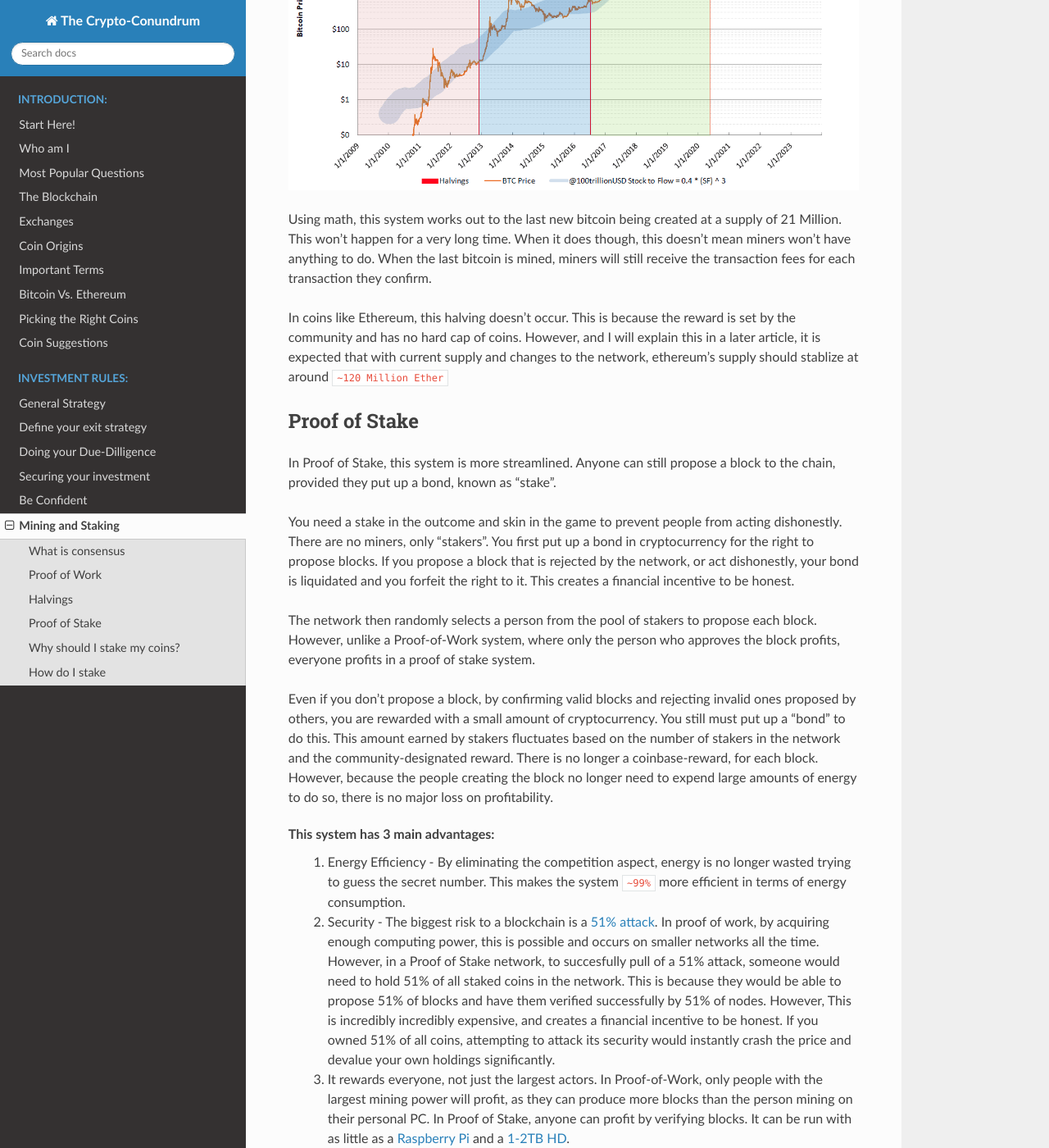
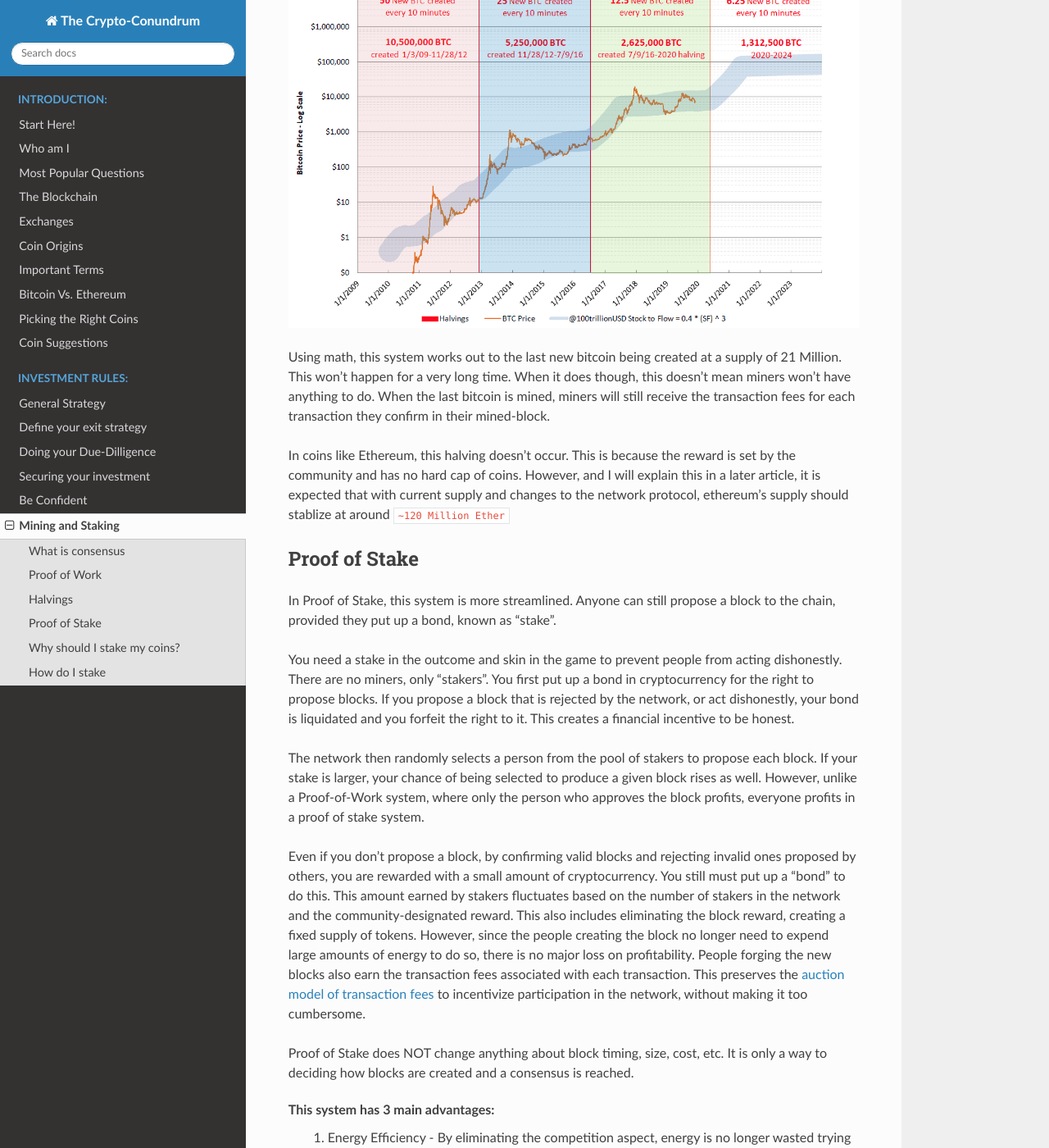
Before and after one commit to jhweintraub/the-crypto-conundrum, a Sphinx documentation site: the page built from docs/source/investment-strategies/staking.rst, in a window 1280 px wide and 1400 px high, scrolled down 2034 px. Shown: the whole window at 82% size. Built offline with Sphinx 7.4.7 and the Read the Docs theme 2.0.0, drawn with Linux system fonts in a browser that asks for light colours; some of the changed text lies outside the part shown.

Commit message:
grammar, spelling, and hyperlink fixes

```diff
--- a/docs/source/investment-strategies/staking.rst
+++ b/docs/source/investment-strategies/staking.rst
@@ -1,6 +1,6 @@
 Mining and Staking
 ======================
-If you've been on Coinbase, or any major exchange, you may have noticed an option presented to holders of certain coins known as "staking". This is a core concept for for ethereum and for many large cryptocurrencies. Hopefully, in this article you can get a new understanding of what staking is, how it works, and why you should do it.
+If you've been on Coinbase, or any major exchange, you may have noticed an option presented to holders of certain coins known as "staking". This is a core concept for for Ethereum and for many large cryptocurrencies. Hopefully, in this article you can get a new understanding of what staking is, how it works, and why you should do it.
 
 "Staking" is the term used for people participating in a `Proof-of-Stake based Cryptocurrency <https://ethereum.org/en/developers/docs/consensus-mechanisms/pos/>`_. This is a consensus algorithm that is used to run the network.
 
@@ -27,16 +27,19 @@
 
 Image Source: `3Blue1Brown <https://www.youtube.com/watch?v=bBC-nXj3Ng4&t=1130s>`_.
 
+
+*It is important to note, that when people talking about the energy usage associated with Bitcoin, it is the energy needed to run the computers, which must come from somewhere. As I write this (May 2021), most of that energy still comes from fossil fuels, which is environmentally very damaging. If we were to switch to entirely renewables to power these operations it would become less of an issue. The power consumption itself is worrying but the source is a larger concern in terms of environmentalism.*
+
 Halvings
 ---------
 
-This coinbase reward is present in all currencies, regardless of its consensus algorithm. However, in coins like bitcoin, the value can change. In Bitcoin's algorithm, this number decreases over time, until eventually it reaches zero. When the value of the reward drops, this is known as a "halving", because the reward gets cut in half.
+This coinbase reward is present in many proof-of-work currencies such as Bitcoin. However, in coins like Bitcoin, the value can change. In Bitcoin's algorithm, this number decreases over time, until eventually it reaches zero. When the value of the reward drops, this is known as a "halving", because the reward gets cut in half.
 
 .. image:: images/halving_chart.png
 
-Using math, this system works out to the last new bitcoin being created at a supply of 21 Million. This won't happen for a very long time. When it does though, this doesn't mean miners won't have anything to do. When the last bitcoin is mined, miners will still receive the transaction fees for each transaction they confirm.
+Using math, this system works out to the last new bitcoin being created at a supply of 21 Million. This won't happen for a very long time. When it does though, this doesn't mean miners won't have anything to do. When the last bitcoin is mined, miners will still receive the transaction fees for each transaction they confirm in their mined-block.
 
-In coins like Ethereum, this halving doesn't occur. This is because the reward is set by the community and has no hard cap of coins. However, and I will explain this in a later article, it is expected that with current supply and changes to the network, ethereum's supply should stablize at around ``~120 Million Ether``
+In coins like Ethereum, this halving doesn't occur. This is because the reward is set by the community and has no hard cap of coins. However, and I will explain this in a later article, it is expected that with current supply and changes to the network protocol, ethereum's supply should stablize at around ``~120 Million Ether``
 
 
 Proof of Stake
@@ -46,9 +49,12 @@
 
 You need a stake in the outcome and skin in the game to prevent people from acting dishonestly. There are no miners, only "stakers". You first put up a bond in cryptocurrency for the right to propose blocks. If you propose a block that is rejected by the network, or act dishonestly, your bond is liquidated and you forfeit the right to it. This creates a financial incentive to be honest.
 
-The network then randomly selects a person from the pool of stakers to propose each block. However, unlike a Proof-of-Work system, where only the person who approves the block profits, everyone profits in a proof of stake system.
+The network then randomly selects a person from the pool of stakers to propose each block. If your stake is larger, your chance of being selected to produce a given block rises as well. However, unlike a Proof-of-Work system, where only the person who approves the block profits, everyone profits in a proof of stake system.
 
-Even if you don't propose a block, by confirming valid blocks and rejecting invalid ones proposed by others, you are rewarded with a small amount of cryptocurrency. You still must put up a "bond" to do this. This amount earned by stakers fluctuates based on the number of stakers in the network and the community-designated reward. There is no longer a coinbase-reward, for each block. However, because the people creating the block no longer need to expend large amounts of energy to do so, there is no major loss on profitability.
+Even if you don't propose a block, by confirming valid blocks and rejecting invalid ones proposed by others, you are rewarded with a small amount of cryptocurrency. You still must put up a "bond" to do this. This amount earned by stakers fluctuates based on the number of stakers in the network and the community-designated reward. This also includes eliminating the block reward, creating a fixed supply of tokens. However, since the people creating the block no longer need to expend large amounts of energy to do so, there is no major loss on profitability. People forging the new blocks also earn the transaction fees associated with each transaction. This preserves the `auction model of transaction fees <https://www.bitcoinsuisse.com/research/decrypt/transaction-fees-markets-for-block-space>`_ to incentivize participation in the network, without making it too cumbersome.
+
+
+Proof of Stake does NOT change anything about block timing, size, cost, etc. It is only a way to deciding how blocks are created and a consensus is reached.
 
 
 This system has 3 main advantages:
@@ -79,8 +85,8 @@
 .. image:: images/rocketpool.png
 
 Self-Staking:
-	This is the most technically-difficult and only recommended for advanced users. It involves running a computer with the validating-node software yourself. This can be done on the cloud through services like AWS, or locally on your own machine. This gives the user the highest reward, as they don't have to pay any fees to anyone. However, there is an upfront cost that must be paid in order to run the machine. If it's on the cloud, it's an AWS bill. If it's building a machine at-home, its the cost of materials, etc. It's also important to make sure you are capable of maintaining a sufficiently fast and stable internet connection, as well as constant 24-hour power supply. Any outtages will reduce your earnings and miss blocks to validate. It's important to note that by running it yourself, you won't earn any more raw coins than anyone else, you simply get to keep more as you don't have to pay fees to anyone. If you are staking on ethereum, Keep that in mind before doing so. In terms of actually doing so, there are many `great guides <https://someresat.medium.com/guide-to-staking-on-ethereum-2-0-ubuntu-prysm-56f681646f74>`_ to staking, and is not very difficult. However, due to its complexity only power users and those with technical background are advised to do so.
+	This is the most technically-difficult and only recommended for advanced users. It involves running a computer with the validating-node software yourself. This can be done on the cloud through services like AWS, or locally on your own machine. This gives the user the highest reward, as they don't have to pay any fees to anyone. However, there is an upfront cost that must be paid in order to run the machine. If it's on the cloud, it's an AWS bill. If it's building a machine at-home, its the cost of materials, etc. It's also important to make sure you are capable of maintaining a sufficiently fast and stable internet connection, as well as constant 24-hour power supply. Any outtages will reduce your earnings and miss blocks to validate. It's important to note that by running it yourself, you won't earn any more raw coins than anyone else, you simply get to keep more as you don't have to pay fees to anyone. In terms of actually setting it up, there are many `great guides <https://someresat.medium.com/guide-to-staking-on-ethereum-2-0-ubuntu-prysm-56f681646f74>`_ to staking, and is not very difficult. However, due to its complexity only power users and those with technical background are advised to.
 
 Use `this site <https://www.stakingrewards.com/earn/ethereum-2-0>`_, to find out what your staking rewards could be, and the best choice for you
 
-**If you are plannong on staking ethereum, those coins are going to be LOCKED AND ILLIQUID for at least the next 1-2 years until the upgrade to ethereum 2.0 is complete.**
+**If you are planning on staking Ethereum, those coins are going to be LOCKED AND ILLIQUID for at least the next 1-2 years until the upgrade to ethereum 2.0 is complete.**
```
Also changed, not shown: other parts of docs/source/investment-strategies/staking.rst (+2 -2 lines), 5 other files.
